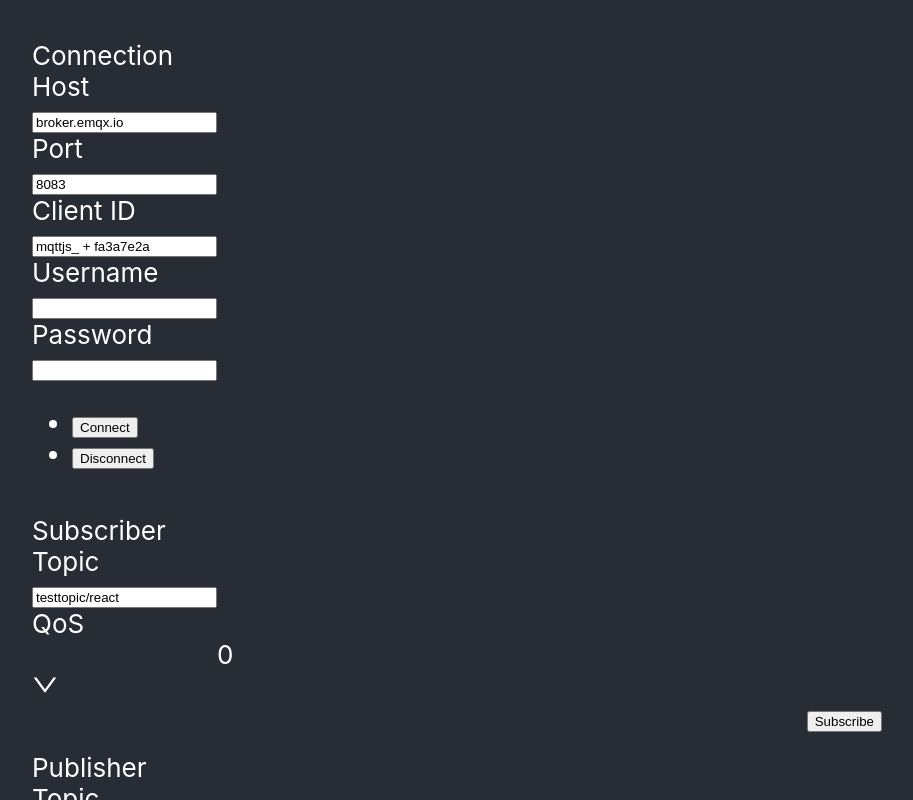
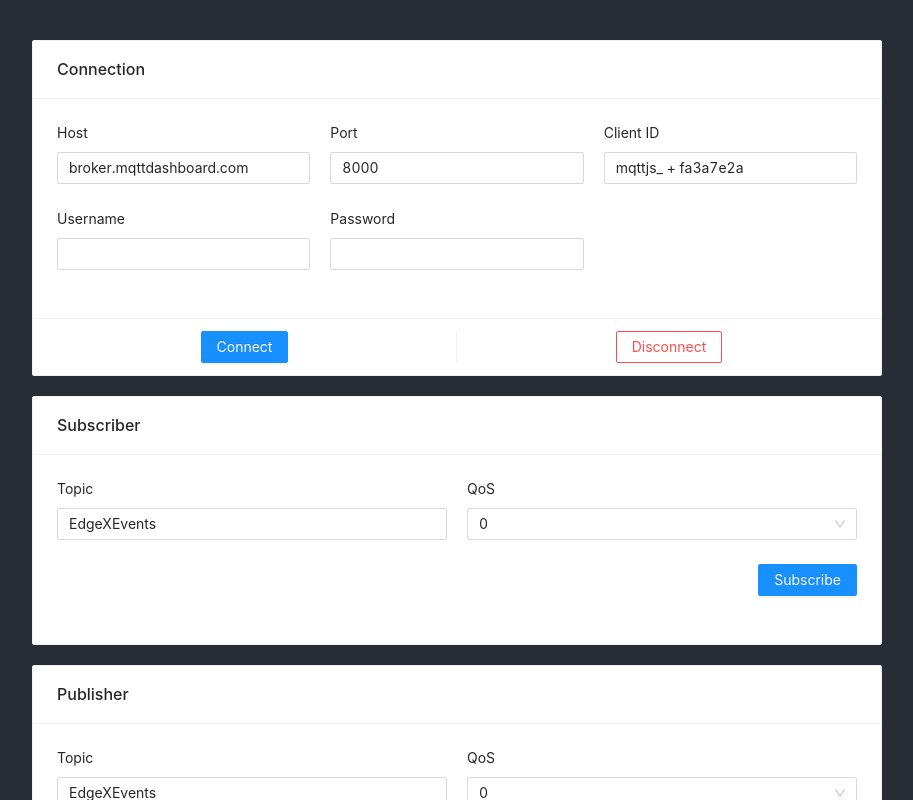
Before and after one commit to davidjmcclelland/react-mqtt, a React (Create React App) app: page / in a window 1280 px wide. Shown: the top 800 px of the page, without its empty margins (183-1096 px from the left). Built offline with nearby package versions, Linux system fonts and the light colour scheme.

Commit message:
imported styling and set local defaults

```diff
--- a/src/App.css
+++ b/src/App.css
@@ -1,3 +1,4 @@
+@import '~antd/dist/antd.css';
 
 .App {
   background-color: #282c34;
--- a/src/components/Class/Connection.js
+++ b/src/components/Class/Connection.js
@@ -6,9 +6,9 @@ class Connection extends React.Component {
     super(props);
     this.state = {
       record: {
-        host: "broker.emqx.io",
+        host: "broker.mqttdashboard.com",
         clientId: `mqttjs_ + ${Math.random().toString(16).substr(2, 8)}`,
-        port: 8083,
+        port: 8000,
       },
     };
   }
--- a/src/components/Class/Publisher.js
+++ b/src/components/Class/Publisher.js
@@ -7,7 +7,7 @@ class Publisher extends React.Component {
     super(props);
     this.state = {
       record: {
-        topic: "testtopic/react",
+        topic: "EdgeXEvents",
         qos: 0,
       },
     };
--- a/src/components/Class/Subscriber.js
+++ b/src/components/Class/Subscriber.js
@@ -7,7 +7,7 @@ class Subscriber extends React.Component {
     super(props);
     this.state = {
       record: {
-        topic: "testtopic/react",
+        topic: "EdgeXEvents",
         qos: 0,
       },
     };
--- a/src/components/Hook/Connection.js
+++ b/src/components/Hook/Connection.js
@@ -4,9 +4,9 @@ import { Card, Button, Form, Input, Row, Col } from 'antd';
 const Connection = ({ connect, disconnect, connectBtn }) => {
   const [form] = Form.useForm();
   const record = {
-    host: 'broker.emqx.io',
+    host: 'broker.mqttdashboard.com',
     clientId: `mqttjs_ + ${Math.random().toString(16).substr(2, 8)}`,
-    port: 8083,
+    port: 8000,
   };
   const onFinish = (values) => {
     const { host, clientId, port, username, password } = values;
--- a/src/components/Hook/Publisher.js
+++ b/src/components/Hook/Publisher.js
@@ -7,7 +7,7 @@ const Publisher = ({ publish }) => {
   const qosOptions = useContext(QosOption);
 
   const record = {
-    topic: 'testtopic/react',
+    topic: "EdgeXEvents",
     qos: 0,
   };
 
--- a/src/components/Hook/Subscriber.js
+++ b/src/components/Hook/Subscriber.js
@@ -7,7 +7,7 @@ const Subscriber = ({ sub, unSub, showUnsub }) => {
   const qosOptions = useContext(QosOption);
 
   const record = {
-    topic: 'testtopic/react',
+    topic: "EdgeXEvents",
     qos: 0,
   };
 
```
